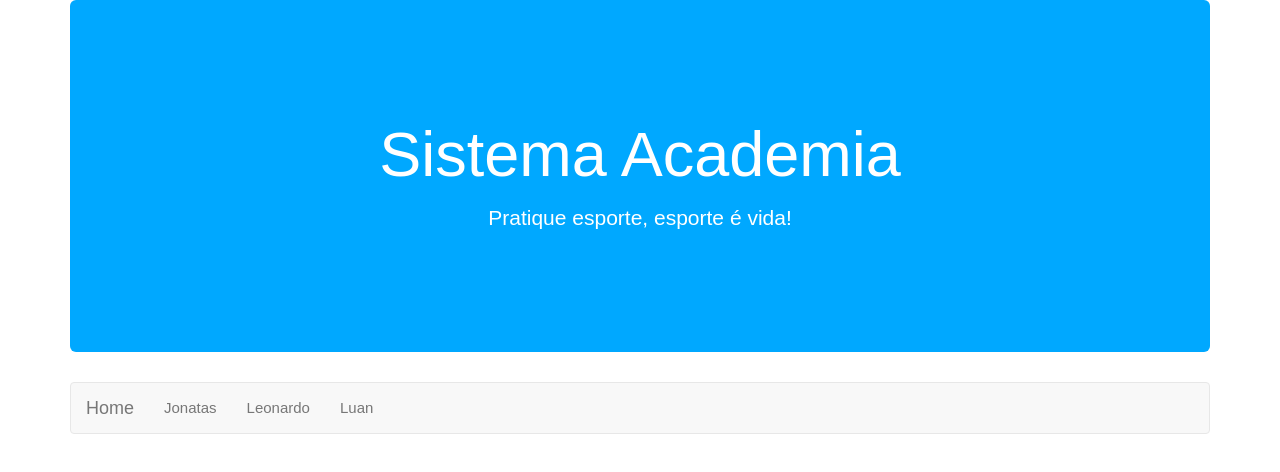
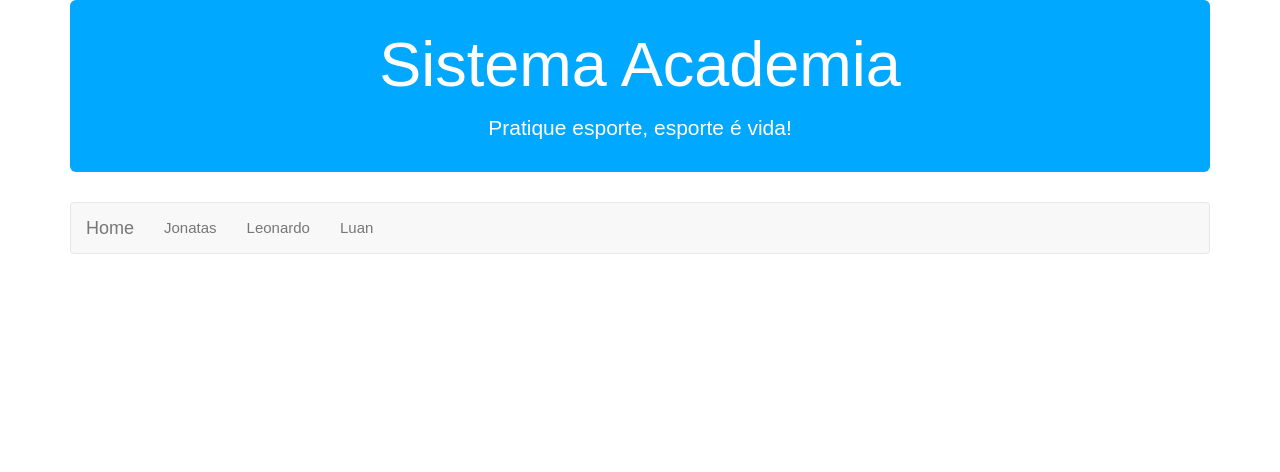
Before and after one commit to jonatadev/SistemaAcademia, a plain HTML site: page public_html/index.html in a window 1280 px wide. Drawn offline with Linux system fonts and the light colour scheme.

```diff
--- a/public_html/css/jonatas.css
+++ b/public_html/css/jonatas.css
@@ -7,6 +7,8 @@
 https://adminlte.io/themes/AdminLTE/index2.html
 https://startbootstrap.com/previews/sb-admin/
 https://flatuicolors.com/
+
+https://rawgit.com/MrRio/jsPDF/master/docs/index.html
 */
 body {
   font: 400 15px Lato, sans-serif;
@@ -18,7 +20,7 @@
       background-color: #00a8ff;
       color: #ffffff;
       font-family: Montserrat, sans-serif;
-      padding: 100px 25px;
+      padding: 10px 10px;
 }
 
 .navbar {
```
